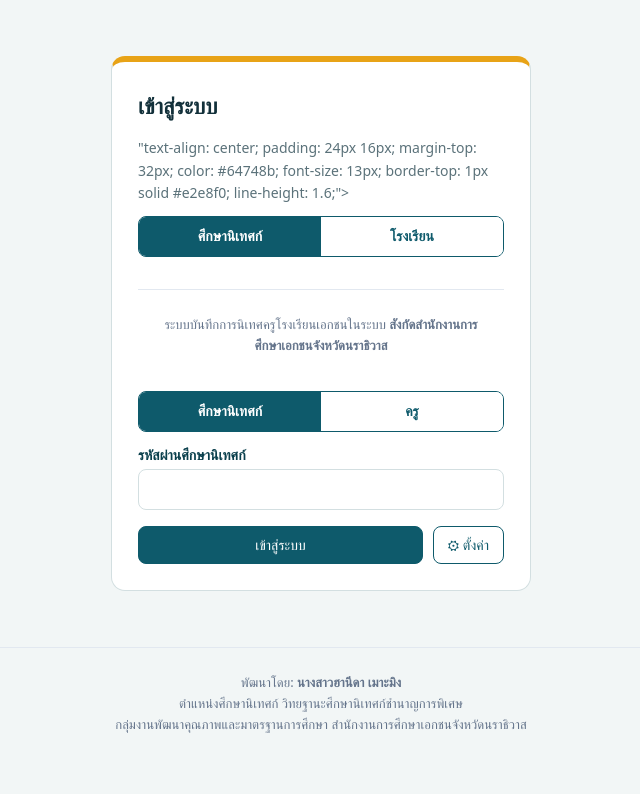
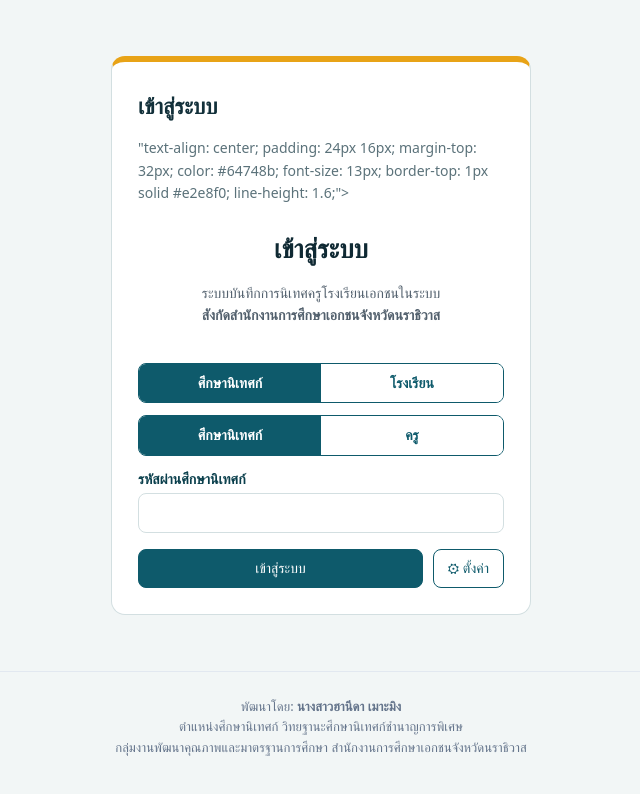
Before and after one commit to midakimi/HOTS-Classroom-Observation-Form-, a plain HTML site: page index.html in a window 1280 px wide. Shown: the whole page, without its empty margins (319-959 px from the left). Drawn offline with Linux system fonts and the light colour scheme; a web font is replaced by a local one.

Commit message:
index.html

```diff
--- a/index.html
+++ b/index.html
@@ -144,17 +144,25 @@ function render() {
 function loginHTML() {
   return `<form class="login" data-f="login"><h2>เข้าสู่ระบบ</h2><div class="mute">
   "text-align: center; padding: 24px 16px; margin-top: 32px; color: #64748b; font-size: 13px; border-top: 1px solid #e2e8f0; line-height: 1.6;">
-<!-- ส่วนปุ่มเลือกบทบาทผู้ใช้งาน (ย้ายขึ้นมาด้านบน) -->
+<!-- 1. ส่วนหัวหน้าเข้าสู่ระบบ (จัดกึ่งกลางทั้งหมด ไม่มีโลโก้) -->
+<div style="text-align: center; padding: 24px 16px;">
+
+  <h2 style="margin: 0 0 12px 0; color: #0f2933; font-size: 26px; font-weight: 700;">
+    เข้าสู่ระบบ
+  </h2>
+
+  <p style="margin: 0; color: #52606d; font-size: 14px; line-height: 1.6;">
+    ระบบบันทึกการนิเทศครูโรงเรียนเอกชนในระบบ<br>
+    <strong>สังกัดสำนักงานการศึกษาเอกชนจังหวัดนราธิวาส</strong>
+  </p>
+
+</div>
+
+<!-- 2. ส่วนปุ่มเลือกบทบาทผู้ใช้งาน -->
 <div class="seg">
   <button type="button" data-a="role" data-v="sup" class="on">ศึกษานิเทศก์</button>
   <button type="button" data-a="role" data-v="sch">โรงเรียน</button>
 </div>
-
-<!-- ส่วนท้ายเว็บ / Footer (ย้ายลงมาไว้ด้านล่างสุด และเว้นวรรคข้อความแล้ว) -->
-<div style="text-align: center; padding: 24px 16px; margin-top: 32px; color: #64748b; font-size: 13px; border-top: 1px solid #e2e8f0; line-height: 1.6;">
-  ระบบบันทึกการนิเทศครูโรงเรียนเอกชนในระบบ <strong>สังกัดสำนักงานการศึกษาเอกชนจังหวัดนราธิวาส</strong>
-</div>
-
   <div class="seg"><button type="button" data-a="role" data-v="sup" class="on">ศึกษานิเทศก์</button><button type="button" data-a="role" data-v="teacher">ครู</button></div>
   <input type="hidden" name="role" value="sup">
   <div id="lt" hidden><label>ชื่อ-สกุล (ตามที่ ศน. ลงทะเบียน)</label><input name="name" autocomplete="username"><label>รหัส PIN</label><input name="pin" type="password" inputmode="numeric" autocomplete="current-password"></div>
```
